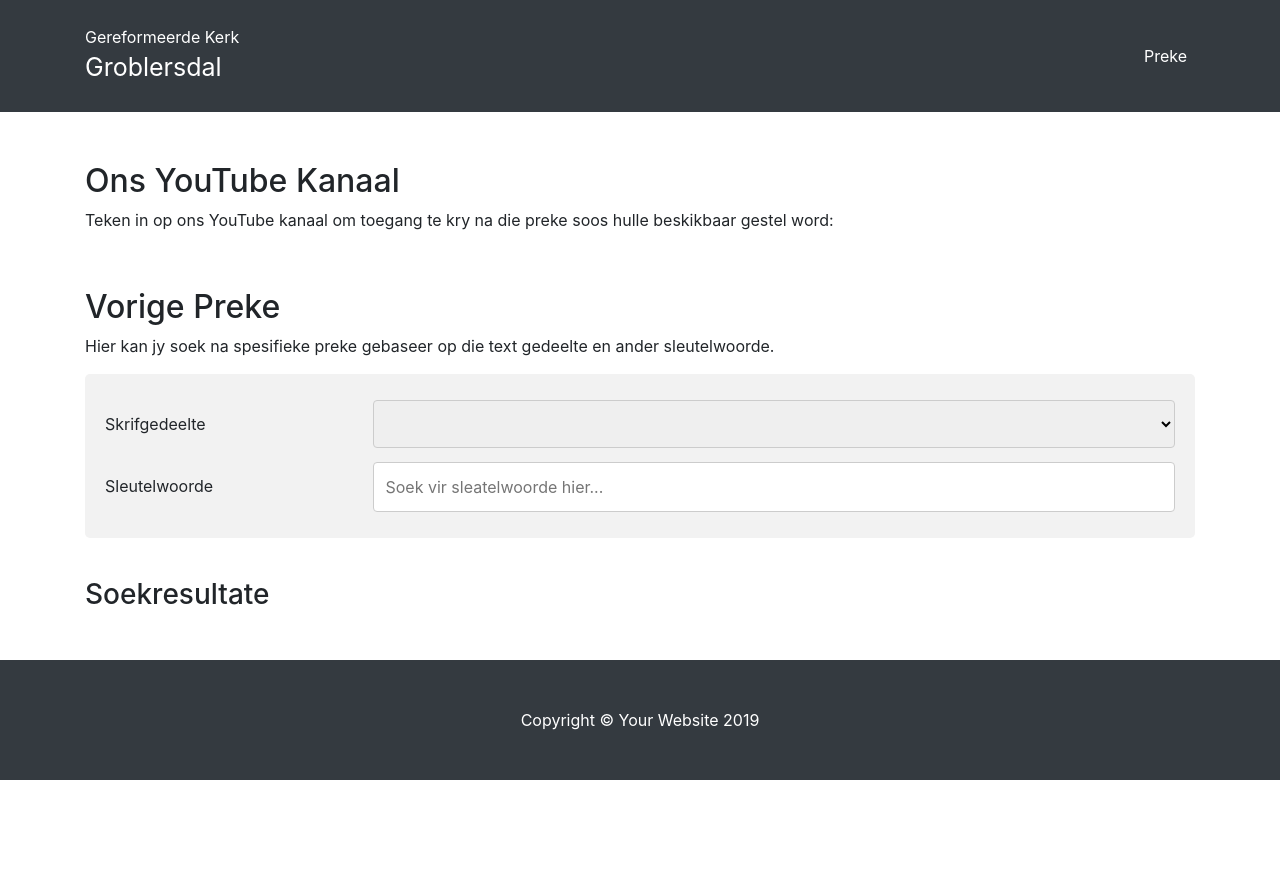
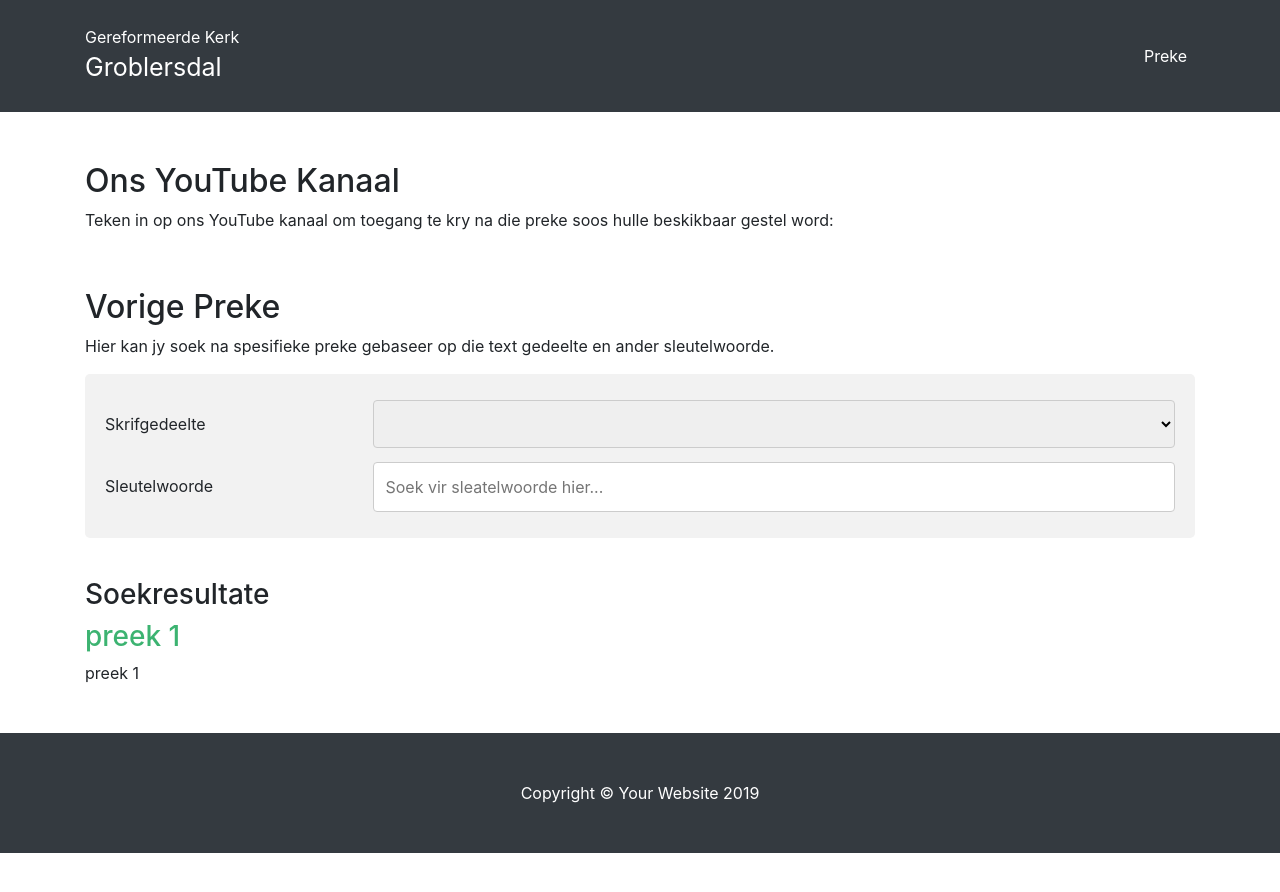
Before and after one commit to gkgd/website, a Jekyll site: the page built from _pages/preke.md, in a window 1280 px wide. Shown: the top 892 px of the page. Built offline with Jekyll 4.4.1, drawn with Linux system fonts in a browser that asks for light colours; nearby versions of some CDN libraries; library files that are not in the unit come from our copies; comment, search, counter and statistics services are not loaded; our own code applies the rules of GitHub Pages for plain Markdown files.

Commit message:
Update preke.md

```diff
--- a/_pages/preke.md
+++ b/_pages/preke.md
@@ -102,9 +102,7 @@
 </div>
 <br/>
 ### Soekresultate
-{% for page in site.pages %}
-  {% if page.layout == 'preek' %}
-    <h3><a href="{{ page.url }}">{{ page.title }}</a></h3>
-    <p>{{ page.title }}</p>
-  {% endif %}
+{% for post in site.posts %}
+  <h3><a href="{{ post.url }}">{{ post.title }}</a></h3>
+  <p>{{ post.title }}</p>
 {% endfor %}
```
